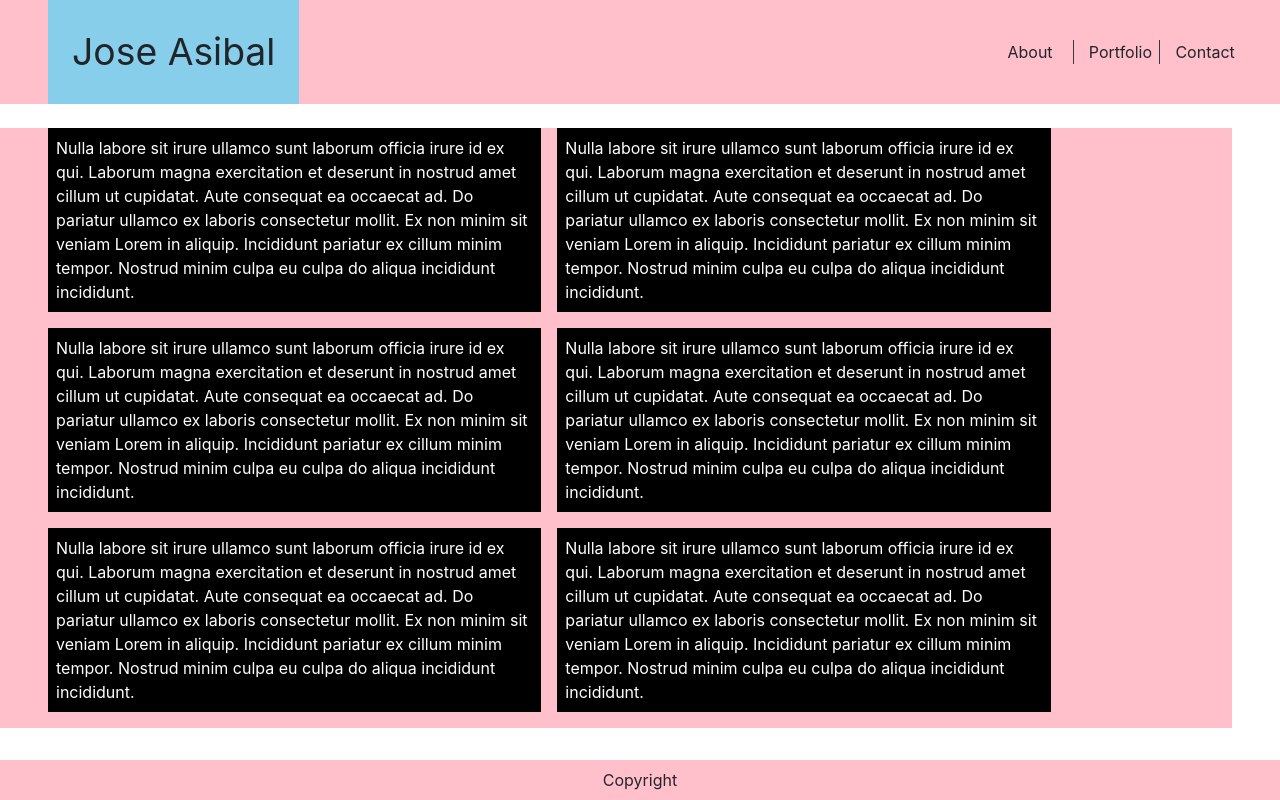
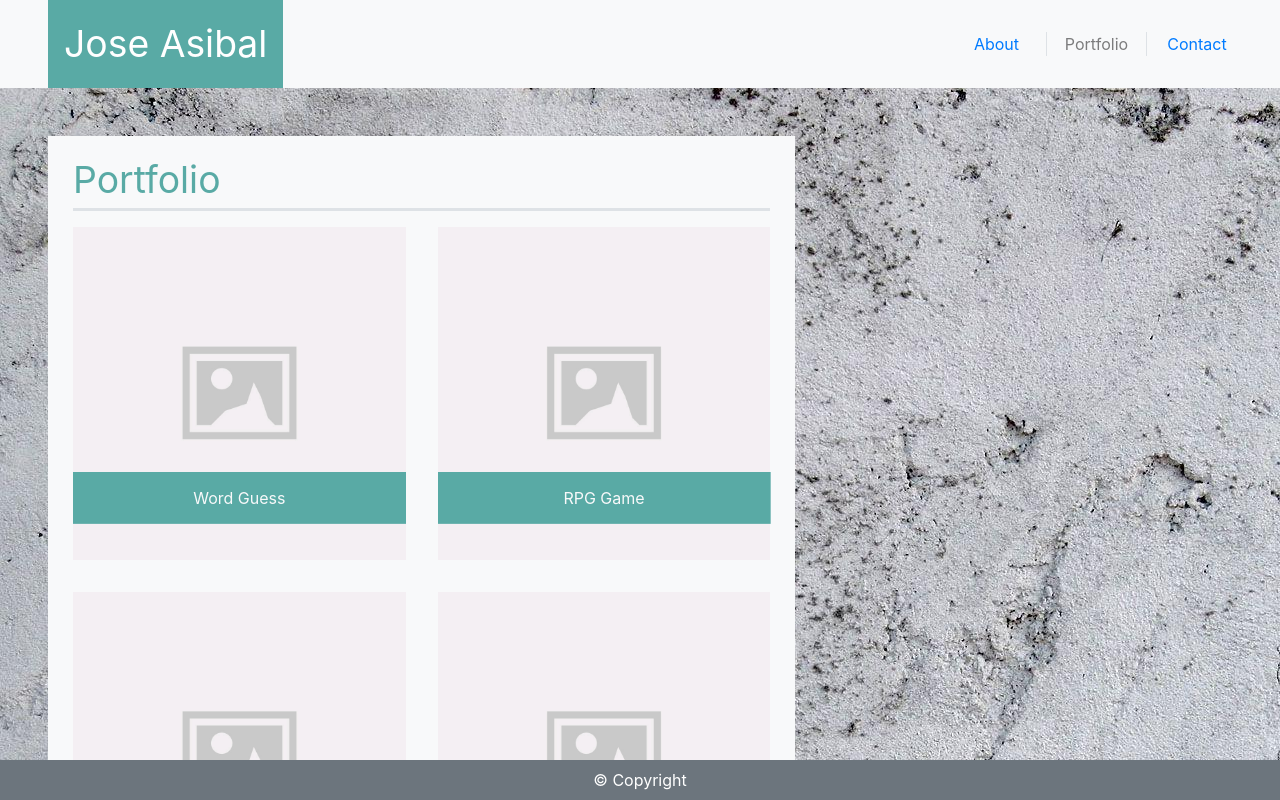
Before and after one commit to vicryt8/jose-asibal-portfolio, a website: page portfolio.html in a window 1280 px wide. Drawn offline with nearby package versions, Linux system fonts and the light colour scheme.

Commit message:
portfolio page completed

```diff
--- a/portfolio.html
+++ b/portfolio.html
@@ -1,108 +1,104 @@
 <!DOCTYPE html>
 
 <html lang="en">
+
 <head>
-    <meta charset="utf-8" />
-
+  <meta charset="utf-8">
+  <meta name="viewport" content="width=device-width">
   <title>Jose Asibal - Portfolio</title>
 
-    <link
-      rel="stylesheet"
-      href="https://maxcdn.bootstrapcdn.com/bootstrap/4.0.0/css/bootstrap.min.css"
-    />
-    <link
-      rel="stylesheet"
-      href="https://stackpath.bootstrapcdn.com/font-awesome/4.7.0/css/font-awesome.min.css"
-    />
-
-    <link rel="stylesheet" href="style.css" />
+<!--   <link rel="stylesheet" href="https://cdn.jsdelivr.net/npm/bootstrap@4.5.3/dist/css/bootstrap.min.css" integrity="sha384-TX8t27EcRE3e/ihU7zmQxVncDAy5uIKz4rEkgIXeMed4M0jlfIDPvg6uqKI2xXr2" crossorigin="anonymous"> -->
+  <link rel="stylesheet" href="dist/css/main.min.css">
+  <link rel="stylesheet" href="style.css">
 </head>
 
 <body>
-    <nav class="container-fluid pink ">
+  <nav class="container-fluid sticky-top bg-light">
     <div class="row">
-        <div class="col-sm-6 col-12 d-sm-flex justify-content-sm-start align-items-center justify-content-around">
-          <div class="row pl-sm-5 text-center text-sm-left">
-              <div class="col p-4 joseAsiboi text-center">Jose Asibal</div>
+      <div class="col-sm-6 col-12 d-sm-flex justify-content-sm-start">
+        <div class="row pl-sm-5">
+          <div class="col p-3 bg-aqua text-large text-center">
+            Jose Asibal
+          </div>
         </div>
       </div>
 
       <div class="col-sm-6 col-12 pr-sm-5 d-flex justify-content-sm-end align-items-center justify-content-around">
-          <div class="row text-center align-middle">
-            <div class="col-4 border-right border-dark text-center"> About </div>
-            <div class="col-4 border-right border-dark text-center"> Portfolio </div>
-            <div class="col-4 text-center"> Contact </div>
+        <div class="row text-center align-middle my-3 py-sm-0 nav-min-width">
+          <div class="col-4 border-right border-grey">
+            <a href="index.html">About</a>
+          </div>
+          <div class="col-4 border-right border-grey">
+            <a class="text-black-50">Portfolio</a>
+          </div>
+          <div class="col-4">
+            <a href="contact.html">Contact</a>
+          </div>
         </div>
       </div>
     </div>
   </nav>
 
-    <br />
-
-    <section class="container-sm pink mr-sm-5">
-      <div class="row m-0 ml-sm-5">
-        <div class="col-12 col-sm-5 black mb-3 p-sm-2 mr-sm-3">
-          Nulla labore sit irure ullamco sunt laborum officia irure id ex qui.
-          Laborum magna exercitation et deserunt in nostrud amet cillum ut
-          cupidatat. Aute consequat ea occaecat ad. Do pariatur ullamco ex
-          laboris consectetur mollit. Ex non minim sit veniam Lorem in aliquip.
-          Incididunt pariatur ex cillum minim tempor. Nostrud minim culpa eu
-          culpa do aliqua incididunt incididunt.
-        </div>
-
-        <div class="col-12 col-sm-5 black mb-3 p-sm-2">
-          Nulla labore sit irure ullamco sunt laborum officia irure id ex qui.
-          Laborum magna exercitation et deserunt in nostrud amet cillum ut
-          cupidatat. Aute consequat ea occaecat ad. Do pariatur ullamco ex
-          laboris consectetur mollit. Ex non minim sit veniam Lorem in aliquip.
-          Incididunt pariatur ex cillum minim tempor. Nostrud minim culpa eu
-          culpa do aliqua incididunt incididunt.
+  <section>
+    <div class="row p-4 p-sm-0">
+      <div class="col-12 col-md-8">
+        <div class="container-md m-sm-5 p-3 bg-light content-width">
+          <div class="row px-4 mb-2">
+            <div class="col-12 p-0 text-aqua text-large border-bottom border-3 border-grey">
+              Portfolio
             </div>
           </div>
 
-      <div class="row m-0 ml-sm-5">
-        <div class="col-12 col-sm-5 black mb-3 p-sm-2 mr-sm-3">
-          Nulla labore sit irure ullamco sunt laborum officia irure id ex qui.
-          Laborum magna exercitation et deserunt in nostrud amet cillum ut
-          cupidatat. Aute consequat ea occaecat ad. Do pariatur ullamco ex
-          laboris consectetur mollit. Ex non minim sit veniam Lorem in aliquip.
-          Incididunt pariatur ex cillum minim tempor. Nostrud minim culpa eu
-          culpa do aliqua incididunt incididunt.
+          <div class="row px-4">
+            <figure class="col-12 col-sm-6 px-0 py-2 position-relative pr-sm-3">
+              <img src="/assets/ph-square.jpg" class="mw-100 mw-">
+              <figcaption class="bg-aqua text-center position-absolute img-label w-100 pr-sm-3 d-flex justify-content-center">
+                <a class="align-self-center text-light">Word Guess</a>
+              </figcaption>
+            </figure>
+
+            <figure class="col-12 col-sm-6 px-0 py-2 pl-sm-3">
+              <img src="/assets/ph-square.jpg" class="mw-100">
+              <figcaption class="bg-aqua text-center position-absolute img-label w-100 pl-sm-3 d-flex justify-content-center">
+                <a class="align-self-center text-light">RPG Game</a>
+              </figcaption>
+            </figure>
           </div>
 
-        <div class="col-12 col-sm-5 black mb-3 p-sm-2">
-          Nulla labore sit irure ullamco sunt laborum officia irure id ex qui.
-          Laborum magna exercitation et deserunt in nostrud amet cillum ut
-          cupidatat. Aute consequat ea occaecat ad. Do pariatur ullamco ex
-          laboris consectetur mollit. Ex non minim sit veniam Lorem in aliquip.
-          Incididunt pariatur ex cillum minim tempor. Nostrud minim culpa eu
-          culpa do aliqua incididunt incididunt.
+          <div class="row px-4">
+            <figure class="col-12 col-sm-6 px-0 py-2 pr-sm-3">
+              <img src="/assets/ph-square.jpg" class="mw-100">
+              <figcaption class="bg-aqua text-center position-absolute img-label w-100 pr-sm-3 d-flex justify-content-center">
+                <a class="align-self-center text-light">Trivia Game</a>
+              </figcaption>
+            </figure>
+
+            <figure class="col-12 col-sm-6 px-0 py-2 pl-sm-3">
+              <img src="/assets/ph-square.jpg" class="mw-100">
+              <figcaption class="bg-aqua text-center position-absolute img-label w-100 pl-sm-3 d-flex justify-content-center">
+                <a class="align-self-center text-light">Info Widget</a>
+              </figcaption>
+            </figure>
+          </div>
+
+          <div class="row px-4">
+            <figure class="col-12 col-sm-6 px-0 py-2 pr-sm-3">
+              <img src="/assets/ph-square.jpg" class="mw-100">
+              <figcaption class="bg-aqua text-center position-absolute img-label w-100 pr-sm-3 d-flex justify-content-center">
+                <a class="align-self-center text-light">Rock Paper Scissors</a>
+              </figcaption>
+            </figure>
           </div>
         </div>
-
-      <div class="row m-0 ml-sm-5">
-        <div class="col-12 col-sm-5 black mb-3 p-sm-2 mr-sm-3">
-          Nulla labore sit irure ullamco sunt laborum officia irure id ex qui.
-          Laborum magna exercitation et deserunt in nostrud amet cillum ut
-          cupidatat. Aute consequat ea occaecat ad. Do pariatur ullamco ex
-          laboris consectetur mollit. Ex non minim sit veniam Lorem in aliquip.
-          Incididunt pariatur ex cillum minim tempor. Nostrud minim culpa eu
-          culpa do aliqua incididunt incididunt.
-        </div>
-
-        <div class="col-12 col-sm-5 black mb-3 p-sm-2">
-          Nulla labore sit irure ullamco sunt laborum officia irure id ex qui.
-          Laborum magna exercitation et deserunt in nostrud amet cillum ut
-          cupidatat. Aute consequat ea occaecat ad. Do pariatur ullamco ex
-          laboris consectetur mollit. Ex non minim sit veniam Lorem in aliquip.
-          Incididunt pariatur ex cillum minim tempor. Nostrud minim culpa eu
-          culpa do aliqua incididunt incididunt.
       </div>
     </div>
   </section>
 
-    <footer class="container-fluid fixed-bottom pink text-center p-2">
-      Copyright
+  <br />
+
+  <footer class="container-fluid fixed-bottom text-center bg-secondary text-white p-2">
+    &#169; Copyright
   </footer>
 </body>
+
 </html>
--- /dev/null
+++ b/scss/main.scss
@@ -0,0 +1,17 @@
+
+$grid-breakpoints: (
+  xs: 0,
+  sm: 641px,
+  md: 769px,
+  lg: 981px,
+  );
+
+$container-max-widths: (
+/*   xs:0, */
+/*   sm: 400px, */
+/*   md: 720px, */
+/*   lg: 642px, */
+/*   xl: 642px, */
+);
+
+@import "../node_modules/bootstrap/scss/bootstrap";
--- a/style.css
+++ b/style.css
@@ -1,28 +1,42 @@
 html,body
 {
-    width: 100%;
-    height: 100%;
-    margin: 0px;
-    padding: 0px;
-    overflow-x: hidden;
-}
-.pink {
-	background-color: pink;
+	background-image: url(/assets/concrete.jpg);
+	width: 100%;
+	height: 100%;
+	margin: 0px;
+	padding: 0px;
+	overflow-x: hidden;
 }
 
-
-.joseAsiboi {
-	width: 100%;
+.text-large {
 	font-size: 28pt;
-	background-color: skyblue;
 }
 
-.black {
-	background-color: black;
+.text-aqua {
+	color: #59AAA5;
+}
+
+.img-label {
+	top: 80%;
+	height: 15%;
+	left: 50%;
+	transform: translate(-50%, -50%);
+	vertical-align: middle ;
+	background-clip: content-box;
+}
+
+.bg-aqua {
+	background-color: #59AAA5;
 	color: white;
 }
 
-.nav-link-right {
-	-ms-flex: 0 0 300px;
-	flex: 0 0 300px;
+.border-grey {
+	border-color: grey;
 }
+
+.border-3 {
+	border-width: 3px !important;
+}
+.nav-min-width {
+	width: 300px;
+}
```
Also changed, not shown: contact.html (+20 -18 lines), index.html (+48 -33 lines), package.json (added, +22 -0 lines), assets/concrete.jpg (added), assets/ph-square.jpg (added), dist/css/main.css (added), dist/css/main.min.css (added), 3 other files. Lines whose indentation alone changed are shown as unchanged.
